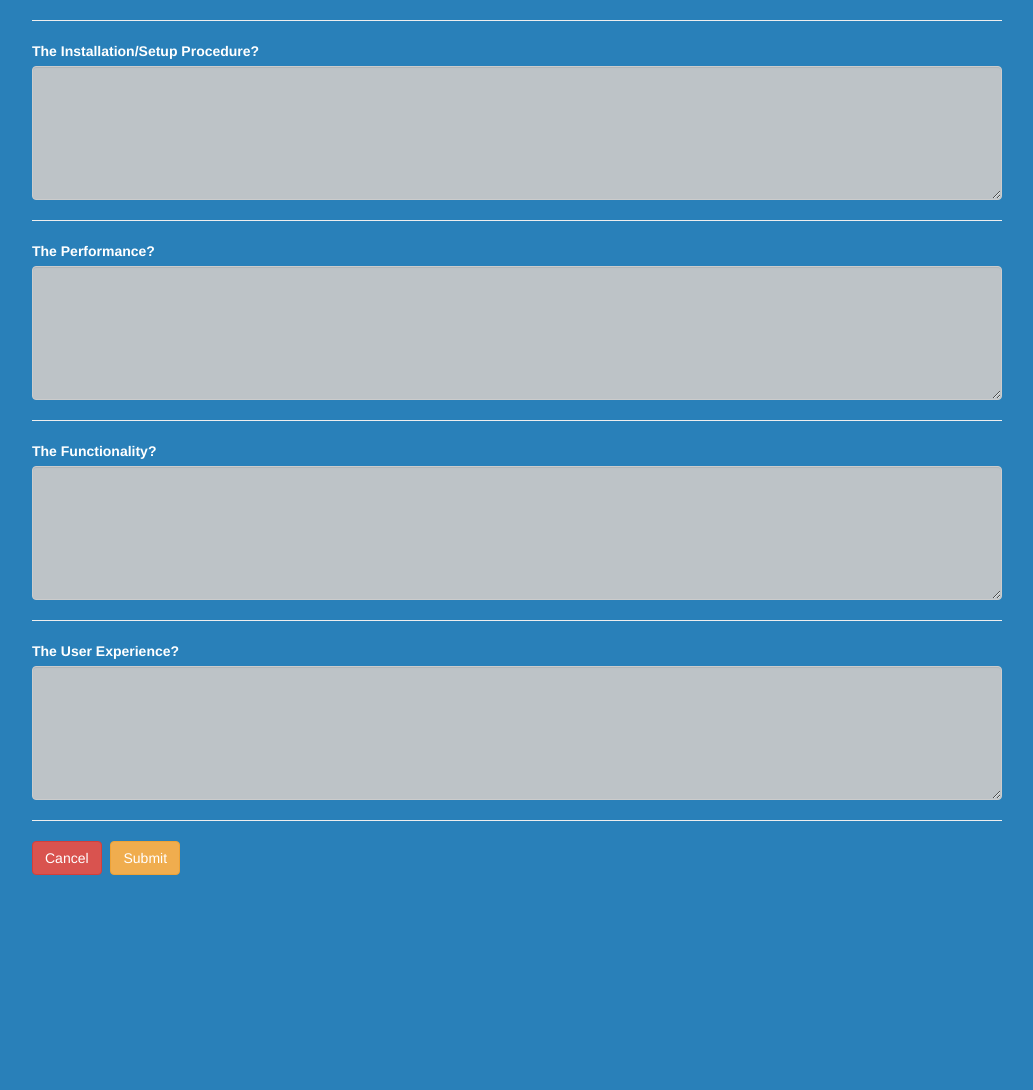
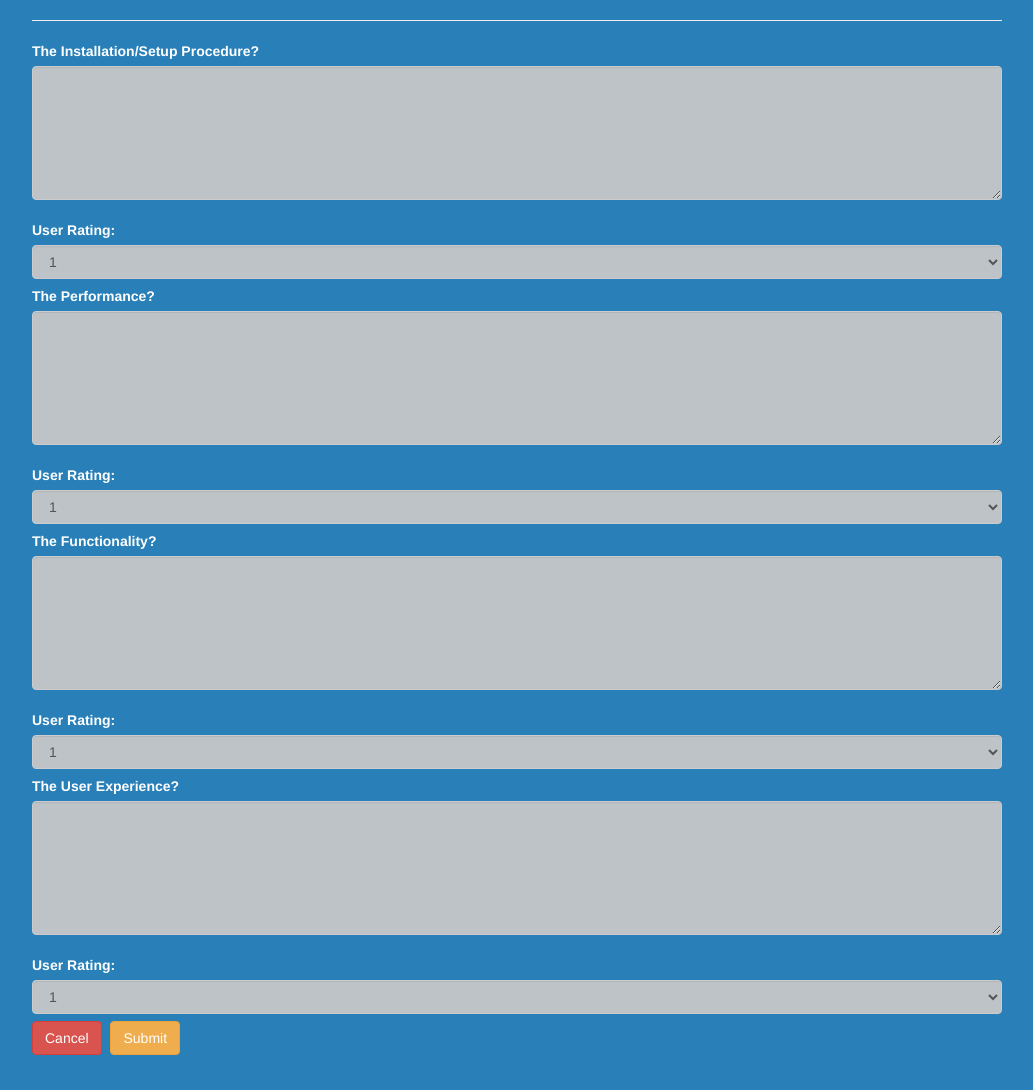
Before and after one commit to WxrPro97/TestforMe, a Flask app: page /review in a window 1280 px wide. Shown: the part 79-1169 px from the top of the page, without its empty margins (123-1156 px from the left). Before the commit the page ends 954 px from the top, so only its background shows below. Run offline with Flask 2, Linux system fonts and the light colour scheme; the visitor is signed in with stand-in values (Sample User, id 1); data that the repository does not hold is empty; some libraries are stand-ins or nearby versions.

Commit message:
design tweaks

```diff
--- a/templates/review.html
+++ b/templates/review.html
@@ -12,7 +12,7 @@
             <!-- Submit form to python script (user_results). -->
             <form class="form-group" action="{{ url_for('user_result') }}" method="POST">
                 <div class="form-group">
-                    <label for="sel1">Select Testing Job:</label>
+                    <label>Select Testing Job:</label>
                     <!-- Loop through job names in database. -->
                     <select class="form-control foreground" name="choice">
                         {% for jobs in jobs %}
@@ -24,22 +24,63 @@
                 </div>
                 <hr class="my-4">
                 <label>The Installation/Setup Procedure?</label>
-                <textarea class="form-control foreground" rows="6" name="installation"
-                    required="required"></textarea>
+                <textarea class="form-control foreground" rows="6" name="installation" required="required"></textarea>
+                <div class="form-group">
+                    <br>
+                    <label>User Rating:</label>
+                    <select class="form-control foreground col-md-1" name="install_rating">
+                        <option>1</option>
+                        <option>2</option>
+                        <option>3</option>
+                        <option>4</option>
+                        <option>5</option>
+                    </select>
+                </div>
                 <hr class="my-4">
                 <label>The Performance?</label>
-                <textarea class="form-control foreground" rows="6" name="performance"
-                    required="required"></textarea>
+                <textarea class="form-control foreground" rows="6" name="performance" required="required"></textarea>
+                <div class="form-group">
+                    <br>
+                    <label>User Rating:</label>
+                    <select class="form-control foreground col-md-1" name="perf_rating">
+                        <option>1</option>
+                        <option>2</option>
+                        <option>3</option>
+                        <option>4</option>
+                        <option>5</option>
+                    </select>
+                </div>
                 <hr class="my-4">
                 <label>The Functionality?</label>
-                <textarea class="form-control foreground" rows="6" name="functionality"
-                    required="required"></textarea>
+                <textarea class="form-control foreground" rows="6" name="functionality" required="required"></textarea>
+                <div class="form-group">
+                    <br>
+                    <label>User Rating:</label>
+                    <select class="form-control foreground col-md-1" name="func_rating">
+                        <option>1</option>
+                        <option>2</option>
+                        <option>3</option>
+                        <option>4</option>
+                        <option>5</option>
+                    </select>
+                </div>
                 <hr class="my-4">
                 <label>The User Experience?</label>
-                <textarea class="form-control foreground" rows="6" name="experience"
-                    required="required"></textarea>
+                <textarea class="form-control foreground" rows="6" name="experience" required="required"></textarea>
+                <div class="form-group">
+                    <br>
+                    <label>User Rating:</label>
+                    <select class="form-control foreground col-md-1" name="exp_rating">
+                        <option>1</option>
+                        <option>2</option>
+                        <option>3</option>
+                        <option>4</option>
+                        <option>5</option>
+                    </select>
+                </div>
                 <hr class="my-4">
-                <a class="btn btn-danger float-md-right btn-space" href="{{ url_for('logout') }}" role="button">Cancel</a>
+                <a class="btn btn-danger float-md-right btn-space" href="{{ url_for('logout') }}"
+                    role="button">Cancel</a>
                 <button type="submit" class="btn btn-warning float-md-right btn-space">Submit</button>
             </form>
         </div>
```
Also changed, not shown: static/css/login.css (+11 -0 lines), templates/login.html (added, +34 -0 lines), static/img/flask_logo.png (added), static/img/python_powered.png (added).
